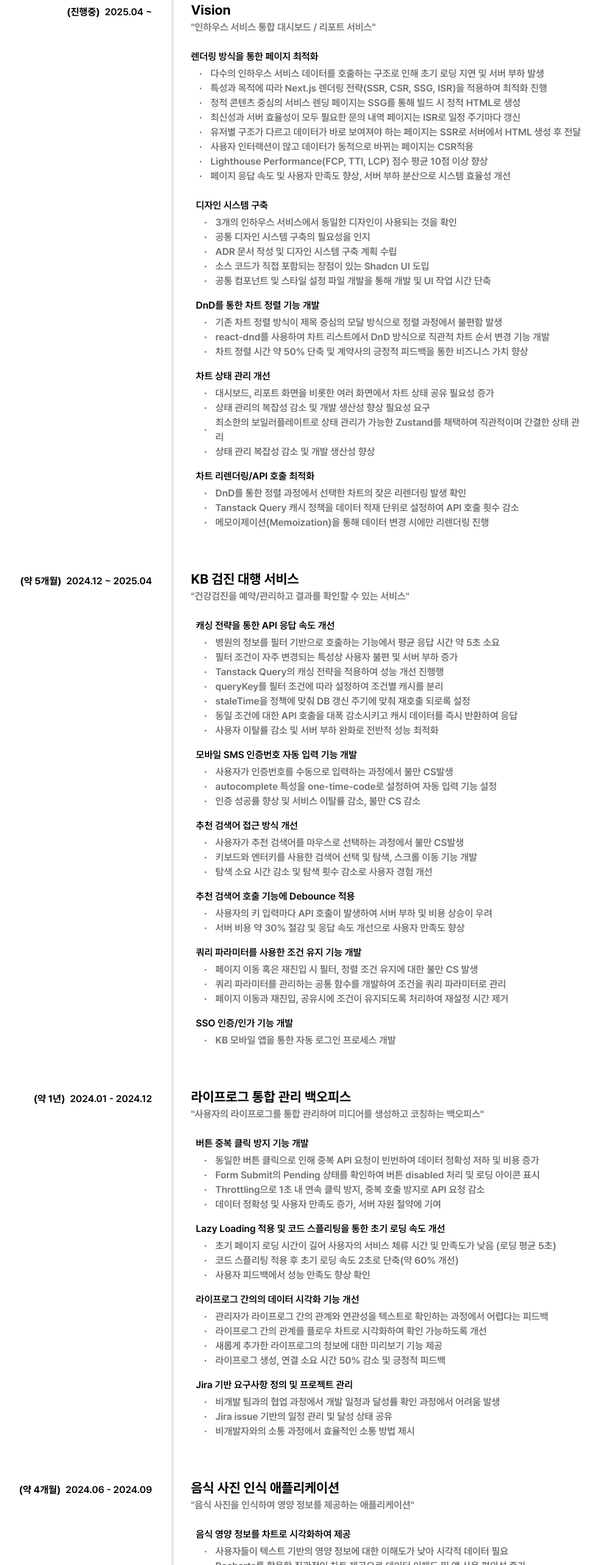
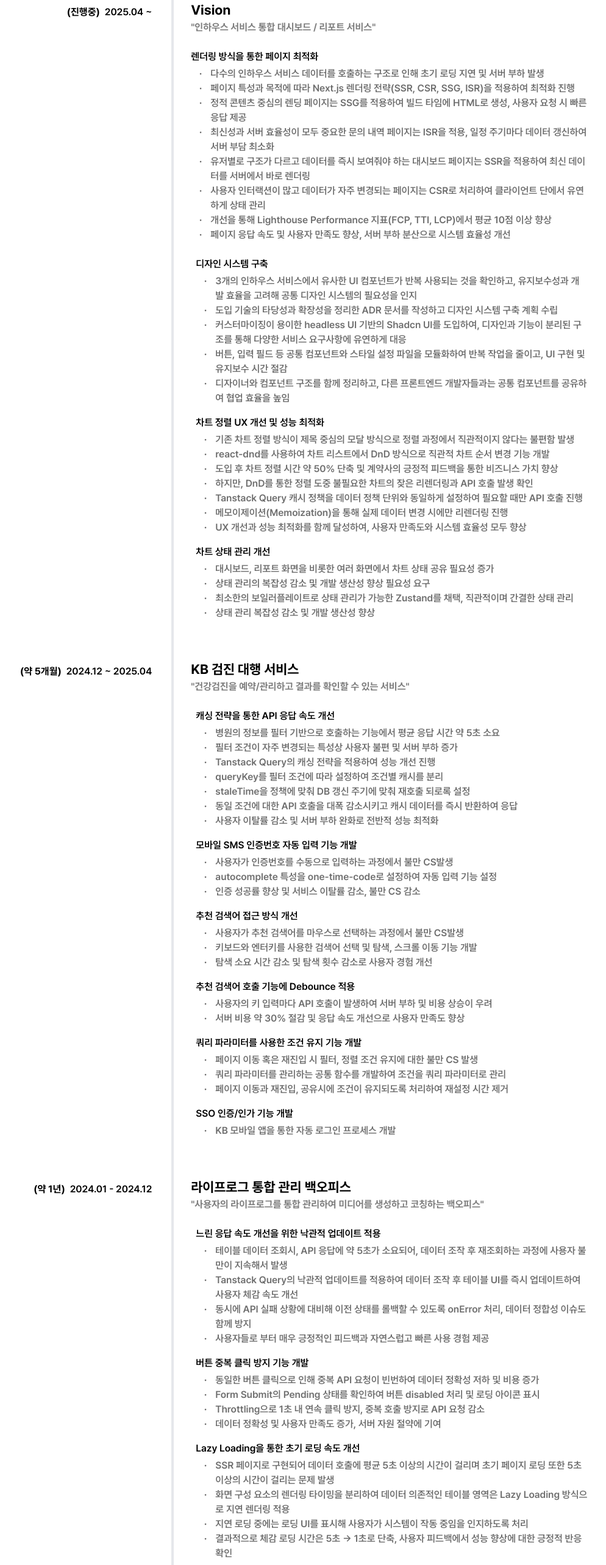
Before and after one commit to LeeKwang-min/kwangmin-portfolio, a Next.js app: page / in a window 1280 px wide. Shown: the part 900-3466 px from the top of the page at 61% size, without its empty margins (188-1182 px from the left). Built offline with nearby package versions, Linux system fonts and the light colour scheme.

Commit message:
[수정] 문구 기승전결, 아쉬운 부분 수정

```diff
--- a/src/app/(resume)/_components/Experience/Experience.tsx
+++ b/src/app/(resume)/_components/Experience/Experience.tsx
@@ -78,39 +78,38 @@ function Experience() {
                 <li className="flex gap-2 items-center">
                   <Dot size={16} color="#00000090" />
                   <span className="text-[#00000090] font-semibold">
-                    {`특성과 목적에 따라 Next.js 렌더링 전략(SSR, CSR, SSG, ISR)을 적용하여 최적화 진행`}
+                    {`페이지 특성과 목적에 따라 Next.js 렌더링 전략(SSR, CSR, SSG, ISR)을 적용하여 최적화 진행`}
+                  </span>
+                </li>
+                <li className="flex gap-2 items-start">
+                  <Dot size={16} color="#00000090" className="mt-1 min-w-4" />
+                  <span className="text-[#00000090] font-semibold">
+                    {`정적 콘텐츠 중심의 렌딩 페이지는 SSG를 적용하여 빌드 타임에 HTML로 생성, 사용자 요청 시 빠른 응답 제공`}
+                  </span>
+                </li>
+                <li className="flex gap-2 items-start">
+                  <Dot size={16} color="#00000090" className="mt-1 min-w-4" />
+                  <span className="text-[#00000090] font-semibold">
+                    {`최신성과 서버 효율성이 모두 중요한 문의 내역 페이지는 ISR을 적용, 일정 주기마다 데이터 갱신하여 서버 부담 최소화`}
+                  </span>
+                </li>
+                <li className="flex gap-2 items-start">
+                  <Dot size={16} color="#00000090" className="mt-1 min-w-4" />
+                  <span className="text-[#00000090] font-semibold">
+                    {`유저별로 구조가 다르고 데이터를 즉시 보여줘야 하는 대시보드 페이지는 SSR을 적용하여 최신 데이터를 서버에서 바로 렌더링`}
+                  </span>
+                </li>
+                <li className="flex gap-2 items-start">
+                  <Dot size={16} color="#00000090" className="mt-1 min-w-4" />
+                  <span className="text-[#00000090] font-semibold">
+                    {`사용자 인터랙션이 많고 데이터가 자주 변경되는 페이지는 CSR로 처리하여 클라이언트 단에서 유연하게 상태 관리`}
                   </span>
                 </li>
                 <li className="flex gap-2 items-center">
                   <Dot size={16} color="#00000090" />
                   <span className="text-[#00000090] font-semibold">
-                    {`정적 콘텐츠 중심의 서비스 렌딩 페이지는 SSG를 통해 빌드 시 정적 HTML로 생성`}
+                    {`개선을 통해 Lighthouse Performance 지표(FCP, TTI, LCP)에서 평균 10점 이상 향상`}
                   </span>
-                </li>
-                <li className="flex gap-2 items-center">
-                  <Dot size={16} color="#00000090" />
-                  <span className="text-[#00000090] font-semibold">
-                    {`최신성과 서버 효율성이 모두 필요한 문의 내역 페이지는 ISR로 일정 주기마다 갱신`}
-                  </span>
-                </li>
-                <li className="flex gap-2 items-center">
-                  <Dot size={16} color="#00000090" />
-                  <span className="text-[#00000090] font-semibold">
-                    {`유저별 구조가 다르고 데이터가 바로 보여져야 하는 페이지는 SSR로 서버에서 HTML 생성 후 전달`}
-                  </span>
-                </li>
-                <li className="flex gap-2 items-center">
-                  <Dot size={16} color="#00000090" />
-                  <span className="text-[#00000090] font-semibold">
-                    {`사용자 인터랙션이 많고 데이터가 동적으로 바뀌는 페이지는 CSR적용`}
-                  </span>
-                </li>
-                <li className="flex gap-2 items-center">
-                  <Dot size={16} color="#00000090" />
-                  <span className="text-[#00000090] font-semibold">
-                    {`Lighthouse Performance(FCP, TTI, LCP) 점수 평균 10점 이상 향상`}
-                  </span>
-                  {/* SSG/SSR 기반 초기 콘텐츠 제공 방식으로 FCP, LCP 지표를 개선 */}
                 </li>
                 <li className="flex gap-2 items-center">
                   <Dot size={16} color="#00000090" />
@@ -125,46 +124,46 @@ function Experience() {
               <div className="flex flex-col gap-1">
                 <span className="font-semibold">{`디자인 시스템 구축`}</span>
                 <ul className="pl-2">
-                  <li className="flex gap-2 items-center">
-                    <Dot size={16} color="#00000090" />
+                  <li className="flex gap-2 items-start">
+                    <Dot size={16} color="#00000090" className="mt-1 min-w-4" />
                     <span className="text-[#00000090] font-semibold">
-                      {`3개의 인하우스 서비스에서 동일한 디자인이 사용되는 것을 확인`}
+                      {`3개의 인하우스 서비스에서 유사한 UI 컴포넌트가 반복 사용되는 것을 확인하고, 유지보수성과 개발 효율을 고려해 공통 디자인 시스템의 필요성을 인지`}
                     </span>
                   </li>
                   <li className="flex gap-2 items-center">
                     <Dot size={16} color="#00000090" />
                     <span className="text-[#00000090] font-semibold">
-                      {`공통 디자인 시스템 구축의 필요성을 인지`}
+                      {`도입 기술의 타당성과 확장성을 정리한 ADR 문서를 작성하고 디자인 시스템 구축 계획 수립`}
                     </span>
                   </li>
-                  <li className="flex gap-2 items-center">
-                    <Dot size={16} color="#00000090" />
+                  <li className="flex gap-2 items-start">
+                    <Dot size={16} color="#00000090" className="mt-1 min-w-4" />
                     <span className="text-[#00000090] font-semibold">
-                      {`ADR 문서 작성 및 디자인 시스템 구축 계획 수립`}
+                      {`커스터마이징이 용이한 headless UI 기반의 Shadcn UI를 도입하여, 디자인과 기능이 분리된 구조를 통해 다양한 서비스 요구사항에 유연하게 대응`}
                     </span>
                   </li>
-                  <li className="flex gap-2 items-center">
-                    <Dot size={16} color="#00000090" />
+                  <li className="flex gap-2 items-start">
+                    <Dot size={16} color="#00000090" className="mt-1 min-w-4" />
                     <span className="text-[#00000090] font-semibold">
-                      {`소스 코드가 직접 포함되는 장점이 있는 Shadcn UI 도입`}
+                      {`버튼, 입력 필드 등 공통 컴포넌트와 스타일 설정 파일을 모듈화하여 반복 작업을 줄이고, UI 구현 및 유지보수 시간 절감`}
                     </span>
                   </li>
-                  <li className="flex gap-2 items-center">
-                    <Dot size={16} color="#00000090" />
+                  <li className="flex gap-2 items-start">
+                    <Dot size={16} color="#00000090" className="mt-1 min-w-4" />
                     <span className="text-[#00000090] font-semibold">
-                      {`공통 컴포넌트 및 스타일 설정 파일 개발을 통해 개발 및 UI 작업 시간 단축`}
+                      {`디자이너와 컴포넌트 구조를 함께 정리하고, 다른 프론트엔드 개발자들과는 공통 컴포넌트를 공유하여 협업 효율을 높임`}
                     </span>
                   </li>
                 </ul>
               </div>
 
               <div className="flex flex-col gap-1">
-                <span className="font-semibold">{`DnD를 통한 차트 정렬 기능 개발`}</span>
+                <span className="font-semibold">{`차트 정렬 UX 개선 및 성능 최적화`}</span>
                 <ul className="pl-2">
                   <li className="flex gap-2 items-center">
                     <Dot size={16} color="#00000090" />
                     <span className="text-[#00000090] font-semibold">
-                      {`기존 차트 정렬 방식이 제목 중심의 모달 방식으로 정렬 과정에서 불편함 발생`}
+                      {`기존 차트 정렬 방식이 제목 중심의 모달 방식으로 정렬 과정에서 직관적이지 않다는 불편함 발생`}
                     </span>
                   </li>
                   <li className="flex gap-2 items-center">
@@ -176,7 +175,31 @@ function Experience() {
                   <li className="flex gap-2 items-center">
                     <Dot size={16} color="#00000090" />
                     <span className="text-[#00000090] font-semibold">
-                      {`차트 정렬 시간 약 50% 단축 및 계약사의 긍정적 피드백을 통한 비즈니스 가치 향상`}
+                      {`도입 후 차트 정렬 시간 약 50% 단축 및 계약사의 긍정적 피드백을 통한 비즈니스 가치 향상`}
+                    </span>
+                  </li>
+                  <li className="flex gap-2 items-center">
+                    <Dot size={16} color="#00000090" />
+                    <span className="text-[#00000090] font-semibold">
+                      {`하지만, DnD를 통한 정렬 도중 불필요한 차트의 잦은 리렌더링과 API 호출 발생 확인`}
+                    </span>
+                  </li>
+                  <li className="flex gap-2 items-center">
+                    <Dot size={16} color="#00000090" />
+                    <span className="text-[#00000090] font-semibold">
+                      {`Tanstack Query 캐시 정책을 데이터 정책 단위와 동일하게 설정하여 필요할 때만 API 호출 진행`}
+                    </span>
+                  </li>
+                  <li className="flex gap-2 items-center">
+                    <Dot size={16} color="#00000090" />
+                    <span className="text-[#00000090] font-semibold">
+                      {`메모이제이션(Memoization)을 통해 실제 데이터 변경 시에만 리렌더링 진행`}
+                    </span>
+                  </li>
+                  <li className="flex gap-2 items-center">
+                    <Dot size={16} color="#00000090" />
+                    <span className="text-[#00000090] font-semibold">
+                      {`UX 개선과 성능 최적화를 함께 달성하여, 사용자 만족도와 시스템 효율성 모두 향상`}
                     </span>
                   </li>
                 </ul>
@@ -200,37 +223,13 @@ function Experience() {
                   <li className="flex gap-2 items-center">
                     <Dot size={16} color="#00000090" />
                     <span className="text-[#00000090] font-semibold">
-                      {`최소한의 보일러플레이트로 상태 관리가 가능한 Zustand를 채택하여 직관적이며 간결한 상태 관리`}
+                      {`최소한의 보일러플레이트로 상태 관리가 가능한 Zustand를 채택, 직관적이며 간결한 상태 관리`}
                     </span>
                   </li>
                   <li className="flex gap-2 items-center">
                     <Dot size={16} color="#00000090" />
                     <span className="text-[#00000090] font-semibold">
                       {`상태 관리 복잡성 감소 및 개발 생산성 향상`}
-                    </span>
-                  </li>
-                </ul>
-              </div>
-
-              <div className="flex flex-col gap-1">
-                <span className="font-semibold">{`차트 리렌더링/API 호출 최적화`}</span>
-                <ul className="pl-2">
-                  <li className="flex gap-2 items-center">
-                    <Dot size={16} color="#00000090" />
-                    <span className="text-[#00000090] font-semibold">
-                      {`DnD를 통한 정렬 과정에서 선택한 차트의 잦은 리렌더링 발생 확인`}
-                    </span>
-                  </li>
-                  <li className="flex gap-2 items-center">
-                    <Dot size={16} color="#00000090" />
-                    <span className="text-[#00000090] font-semibold">
-                      {`Tanstack Query 캐시 정책을 데이터 적재 단위로 설정하여 API 호출 횟수 감소`}
-                    </span>
-                  </li>
-                  <li className="flex gap-2 items-center">
-                    <Dot size={16} color="#00000090" />
-                    <span className="text-[#00000090] font-semibold">
-                      {`메모이제이션(Memoization)을 통해 데이터 변경 시에만 리렌더링 진행`}
                     </span>
                   </li>
                 </ul>
@@ -273,7 +272,7 @@ function Experience() {
                   <li className="flex gap-2 items-center">
                     <Dot size={16} color="#00000090" />
                     <span className="text-[#00000090] font-semibold">
-                      {`Tanstack Query의 캐싱 전략을 적용하여 성능 개선 진행행`}
+                      {`Tanstack Query의 캐싱 전략을 적용하여 성능 개선 진행`}
                     </span>
                   </li>
                   <li className="flex gap-2 items-center">
@@ -429,6 +428,38 @@ function Experience() {
             <div className="flex flex-col gap-4 pl-2">
               <div className="flex flex-col gap-1">
                 <span className="font-semibold">
+                  느린 응답 속도 개선을 위한 낙관적 업데이트 적용
+                </span>
+                <ul className="pl-2">
+                  <li className="flex gap-2 items-start">
+                    <Dot size={16} color="#00000090" className="mt-1 min-w-4" />
+                    <span className="text-[#00000090] font-semibold">
+                      {`테이블 데이터 조회시, API 응답에 약 5초가 소요되어, 데이터 조작 후 재조회하는 과정에 사용자 불만이 지속해서 발생`}
+                    </span>
+                  </li>
+                  <li className="flex gap-2 items-start">
+                    <Dot size={16} color="#00000090" className="mt-1 min-w-4" />
+                    <span className="text-[#00000090] font-semibold">
+                      {`Tanstack Query의 낙관적 업데이트를 적용하여 데이터 조작 후 테이블 UI를 즉시 업데이트하여 사용자 체감 속도 개선`}
+                    </span>
+                  </li>
+                  <li className="flex gap-2 items-start">
+                    <Dot size={16} color="#00000090" className="mt-1 min-w-4" />
+                    <span className="text-[#00000090] font-semibold">
+                      {`동시에 API 실패 상황에 대비해 이전 상태를 롤백할 수 있도록 onError 처리, 데이터 정합성 이슈도 함께 방지`}
+                    </span>
+                  </li>
+                  <li className="flex gap-2 items-center">
+                    <Dot size={16} color="#00000090" />
+                    <span className="text-[#00000090] font-semibold">
+                      {`사용자들로 부터 매우 긍정적인 피드백과 자연스럽고 빠른 사용 경험 제공`}
+                    </span>
+                  </li>
+                </ul>
+              </div>
+
+              <div className="flex flex-col gap-1">
+                <span className="font-semibold">
                   버튼 중복 클릭 방지 기능 개발
                 </span>
                 <ul className="pl-2">
@@ -461,25 +492,31 @@ function Experience() {
 
               <div className="flex flex-col gap-1">
                 <span className="font-semibold">
-                  Lazy Loading 적용 및 코드 스플리팅을 통한 초기 로딩 속도 개선
+                  Lazy Loading을 통한 초기 로딩 속도 개선
                 </span>
                 <ul className="pl-2">
-                  <li className="flex gap-2 items-center">
-                    <Dot size={16} color="#00000090" />
+                  <li className="flex gap-2 items-start">
+                    <Dot size={16} color="#00000090" className="mt-1 min-w-4" />
                     <span className="text-[#00000090] font-semibold">
-                      {`초기 페이지 로딩 시간이 길어 사용자의 서비스 체류 시간 및 만족도가 낮음 (로딩 평균 5초)`}
+                      {`SSR 페이지로 구현되어 데이터 호출에 평균 5초 이상의 시간이 걸리며 초기 페이지 로딩 또한 5초 이상의 시간이 걸리는 문제 발생`}
+                    </span>
+                  </li>
+                  <li className="flex gap-2 items-start">
+                    <Dot size={16} color="#00000090" className="mt-1 min-w-4" />
+                    <span className="text-[#00000090] font-semibold">
+                      {`화면 구성 요소의 렌더링 타이밍을 분리하여 데이터 의존적인 테이블 영역은 Lazy Loading 방식으로 지연 렌더링 적용`}
                     </span>
                   </li>
                   <li className="flex gap-2 items-center">
                     <Dot size={16} color="#00000090" />
                     <span className="text-[#00000090] font-semibold">
-                      {`코드 스플리팅 적용 후 초기 로딩 속도 2초로 단축(약 60% 개선)`}
+                      {`지연 로딩 중에는 로딩 UI를 표시해 사용자가 시스템이 작동 중임을 인지하도록 처리`}
                     </span>
                   </li>
-                  <li className="flex gap-2 items-center">
-                    <Dot size={16} color="#00000090" />
+                  <li className="flex gap-2 items-start">
+                    <Dot size={16} color="#00000090" className="mt-1 min-w-4" />
                     <span className="text-[#00000090] font-semibold">
-                      {`사용자 피드백에서 성능 만족도 향상 확인`}
+                      {`결과적으로 체감 로딩 시간은 5초 → 1초로 단축, 사용자 피드백에서 성능 향상에 대한 긍정적 반응 확인`}
                     </span>
                   </li>
                 </ul>
@@ -617,20 +654,30 @@ function Experience() {
               </div>
 
               <div className="flex flex-col gap-1">
-                <span className="font-semibold">
-                  사전 허용된 사용자만 접근 가능하도록 처리
-                </span>
+                <span className="font-semibold">인증 기반 접근 제한 처리</span>
                 <ul className="pl-2">
                   <li className="flex gap-2 items-center">
                     <Dot size={16} color="#00000090" />
                     <span className="text-[#00000090] font-semibold">
-                      {`고가의 데이터를 사용하는 서비스로 사용 제한이 필요한 서비스`}
+                      {`고가의 데이터를 포함한 서비스 특성상 외부 노출 및 무단 접근에 대한 우려가 제기됨`}
                     </span>
                   </li>
                   <li className="flex gap-2 items-center">
                     <Dot size={16} color="#00000090" />
                     <span className="text-[#00000090] font-semibold">
-                      {`Next-Auth와 Middleware를 활용하여 자사, 계약사 사용자만 접근 가능하도록 처리`}
+                      {`자사 및 계약사 사용자만 서비스를 이용할 수 있도록 제한해야 한다는 보안 요구사항 도출`}
+                    </span>
+                  </li>
+                  <li className="flex gap-2 items-center">
+                    <Dot size={16} color="#00000090" />
+                    <span className="text-[#00000090] font-semibold">
+                      {`Next-Auth와 Middleware를 활용하여 미인증 사용자 및 미승인 도메인의 접근을 차단`}
+                    </span>
+                  </li>
+                  <li className="flex gap-2 items-center">
+                    <Dot size={16} color="#00000090" />
+                    <span className="text-[#00000090] font-semibold">
+                      {`데이터 무단 접근을 방지하고 보안 수준을 강화, 사용자 신뢰도 및 서비스 안정성 향상에 기여`}
                     </span>
                   </li>
                 </ul>
```
